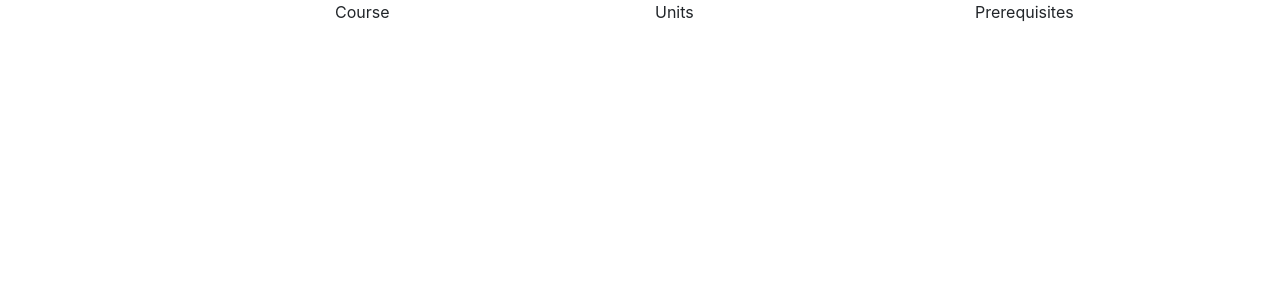
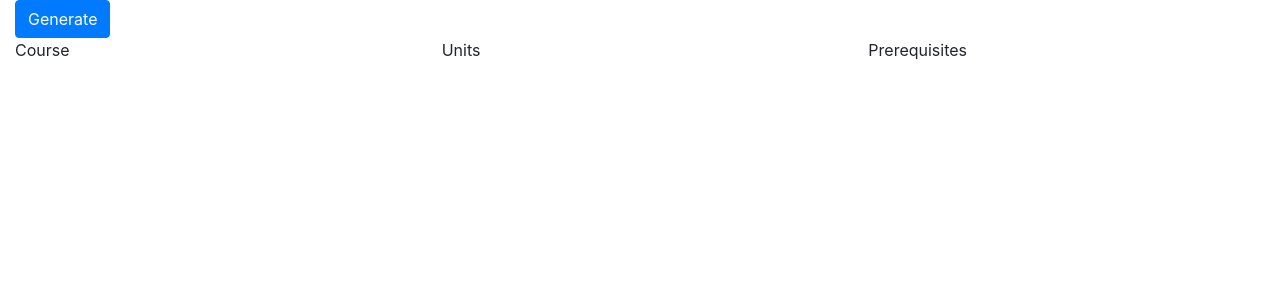
Before and after one commit to ayushnabar/HackMit2020, a React (Create React App) app: page /planner in a window 1280 px wide. Shown: the top 300 px of the page. Built offline with nearby package versions, Linux system fonts and the light colour scheme.

Commit message:
your turn

```diff
--- a/src/Home/component/Home.jsx
+++ b/src/Home/component/Home.jsx
@@ -183,7 +183,7 @@ class Home extends Component {
                     <button type="button" class="btn btn-primary" onClick = { this.addClass } > Enter </button>
                 </div> : null}
                     <button type="button" class="btn btn-primary" onClick = { this.addClass } > Clear List </button>
-                    <button type="button" class="btn btn-primary" onClick={() => history.replace('/planner')} > Generate </button>
+                    <button type="button" class="btn btn-primary" onClick={ this.printTable } > Generate </button>
                     <div>
                         { this.state.college }
                     </div>
@@ -194,9 +194,9 @@ class Home extends Component {
                         this.state.classes.map((course, index) => <li key={index}>{course.name}, {course.preReq ? "hellooo" : "nooo"}</li>)}
                     </ul>
                 </div>
-                <div>
-                <Planner courses = {this.state.classes} />
-        </div>
+                <div id="planner">
+                    <Planner courses = {this.state.classes} />
+                </div>
             </div>
 
         )
--- a/src/Planner/component/table.jsx
+++ b/src/Planner/component/table.jsx
@@ -5,17 +5,45 @@ import React, {Component} from 'react';
 // import {Course} from '../../Info/component/course';
 
 class Planner extends Component {
-    // constructor(props){
-    //   super(props);
-    // }
+    constructor(props){
+    	super(props);
+    	this.printTable = this.printTable.bind(this);
+    }
+
+    printTable() {
+    	console.log("hi");
+    	for (let i = 0; i < this.props.courses.length; ++i) {
+    		console.log(this.props.courses[i]);
+	    	let row = document.createElement("div");
+	    	row.classList.add("row");
+	    	let col1 = document.createElement("div");
+	    	col1.classList.add("col");
+	    	col1.innerHTML = this.props.courses[i].name;
+	    	let col2 = document.createElement("div");
+	    	col2.classList.add("col");
+	    	col2.innerHTML = this.props.courses[i].units;
+	    	let col3 = document.createElement("div");
+	    	col3.classList.add("col");
+	    	let prereqList;
+	    	for (let j = 0; j < this.props.courses[i].prereqs.length; ++j) {
+	    		if (j == 0)
+	    			prereqList = this.props.courses[i].prereqs[j];
+	    		else
+	    			prereqList += ", " + this.props.courses[i].prereqs[j];
+	    	}
+	    	row.appendChild(col1);
+	    	row.appendChild(col2);
+	    	row.appendChild(col3);
+
+	    	document.querySelector("#table").appendChild("row");
+	    }
+    }
 
   	render(){
     	return (
       		<div class="container-fluid" id="table">
+      			<button type="button" class="btn btn-primary" onClick={ this.printTable } > Generate </button>
       			<div class="row">
-	        		<div class="col">
-
-	        		</div>
 	        		<div class="col">
 	        			Course
 	        		</div>
@@ -26,22 +54,6 @@ class Planner extends Component {
 	        			Prerequisites
 	        		</div>
 	        	</div>
-	        	<div class="row">
-	        		<div class="col">
-	        		</div>
-	        		<div class="col">
-	        		</div>
-	        		<div class="col">
-	        		</div>
-	        	</div>
-	        	<div class="row">
-	        		<div class="col">
-	        		</div>
-	        		<div class="col">
-	        		</div>
-	        		<div class="col">
-	        		</div>
-	        	</div>
       		</div>
    		)
   	}
```
